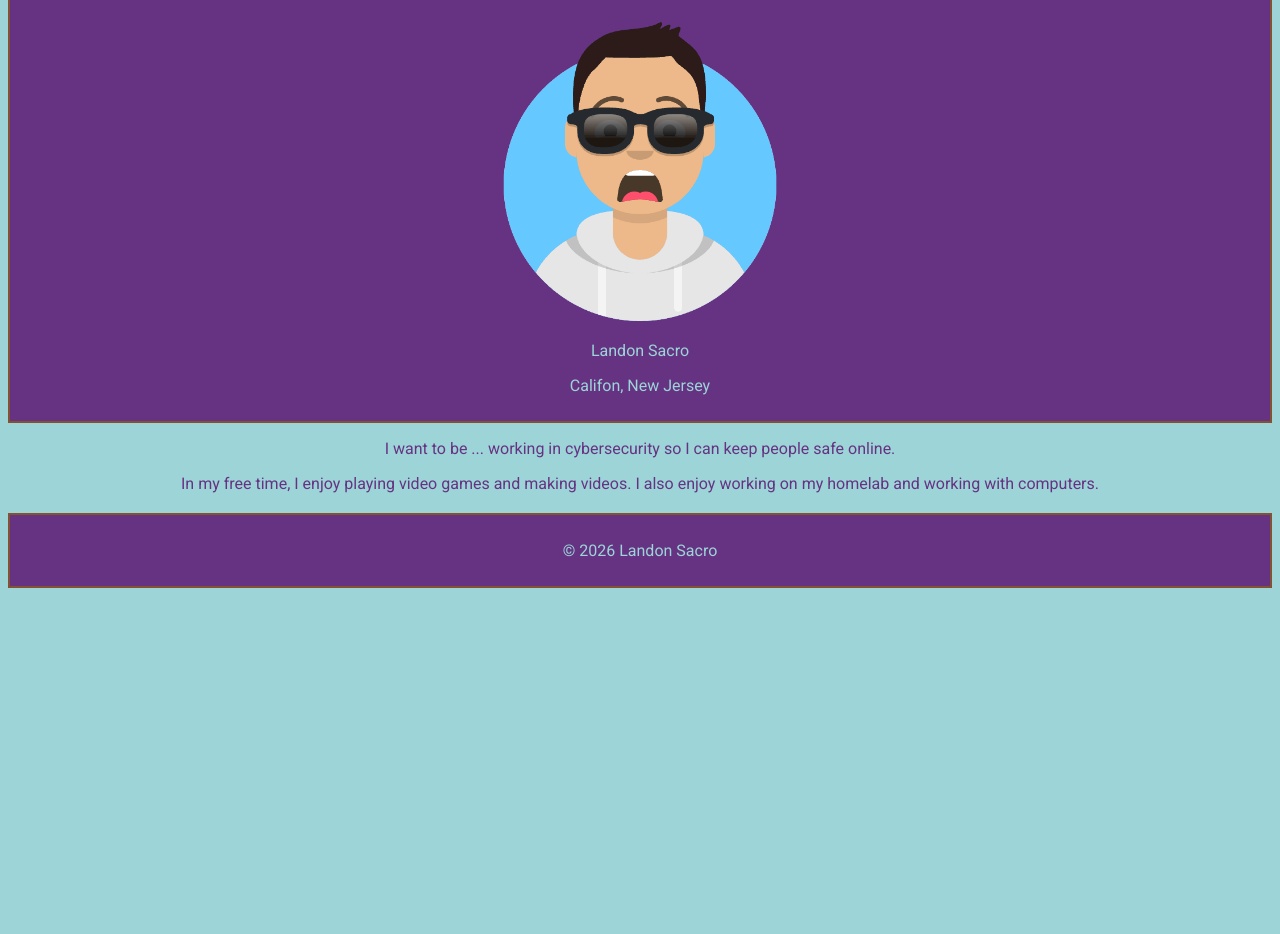
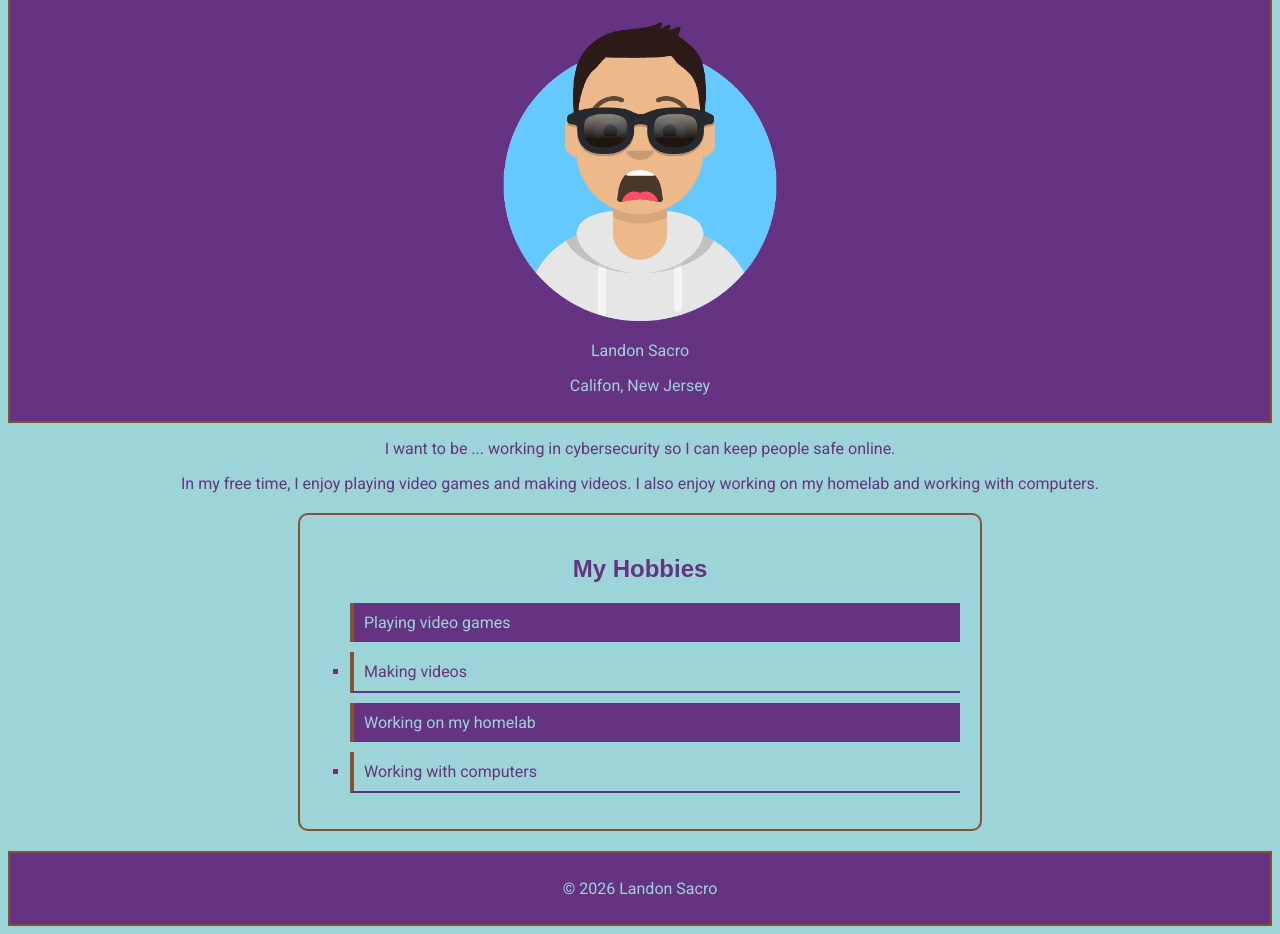
Before and after one commit to rvcc-grid/fa26-about-me-graypans, a plain HTML site: page index.html in a window 1280 px wide. Shown: the part 216-1150 px from the top of the page. Before the commit the page ends 812 px from the top, so only its background shows below. Drawn offline with Linux system fonts and the light colour scheme; a web font is replaced by a local one.

Commit message:
Adding hobbies list

```diff
--- a/css/style.css
+++ b/css/style.css
@@ -35,3 +35,36 @@ footer {
   text-align: center;
   margin-top: 20px;
 }
+
+/* Hobbies */
+#hobbies {
+  max-width: 40rem;
+  margin: 20px auto;
+  padding: 20px;
+  border: 2px solid #825233;
+  border-radius: 10px;
+}
+
+#hobbies h2 {
+  text-align: center;
+}
+
+#hobbies ul {
+  list-style-type: square;
+  padding-left: 30px;
+}
+
+#hobbies li {
+  margin: 10px 0;
+  padding: 10px;
+  border-left: 4px solid #825233;
+}
+
+#hobbies li:nth-child(odd) {
+  background-color: #663382;
+  color: #9CD4D7;
+}
+
+#hobbies li:nth-child(even) {
+  border-bottom: 2px solid #663382;
+}
--- a/index.html
+++ b/index.html
@@ -34,6 +34,15 @@
                 <p>In my free time, I enjoy playing video games and making videos. I also enjoy working on my homelab and working with computers.</p>
             </div>
         </section>
+        <section id="hobbies">
+            <h2>My Hobbies</h2>
+            <ul>
+                <li>Playing video games</li>
+                <li>Making videos</li>
+                <li>Working on my homelab</li>
+                <li>Working with computers</li>
+            </ul>
+        </section>
     </main>
     <footer>
         <p>&copy; 2026 Landon Sacro</p>
```
